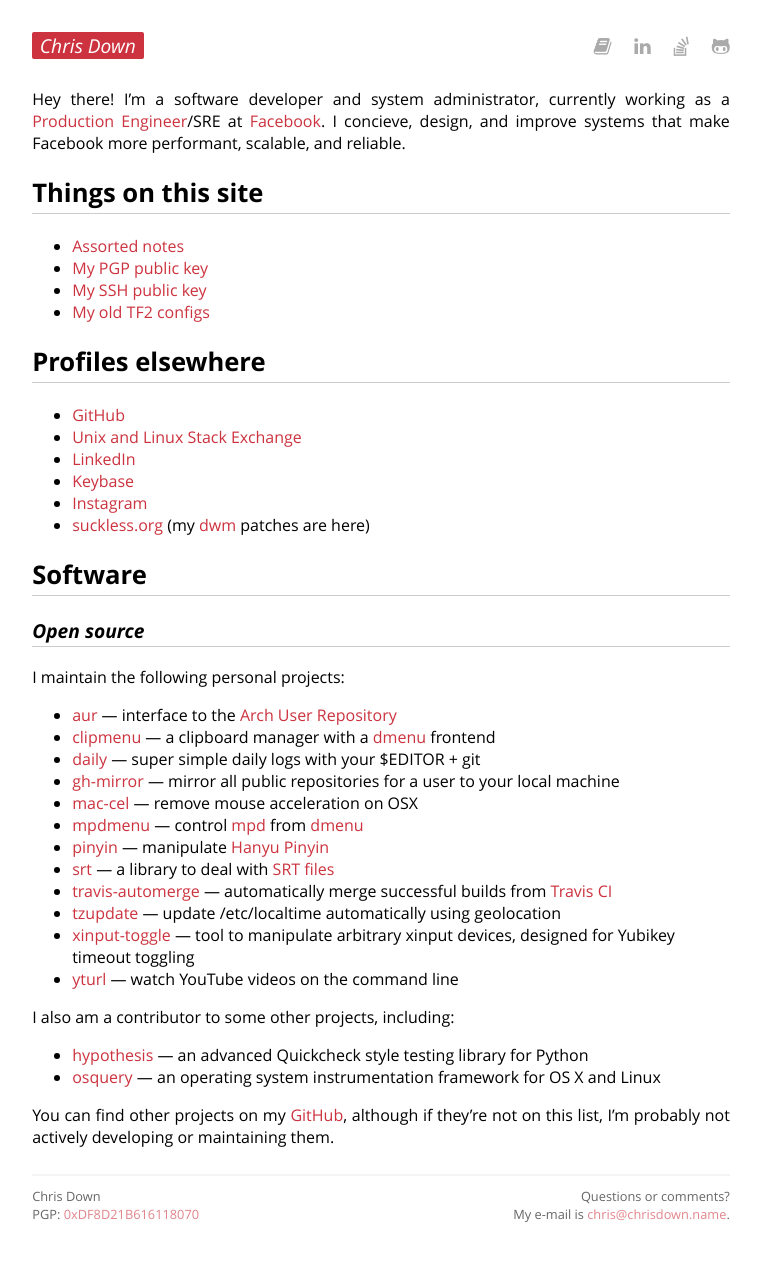
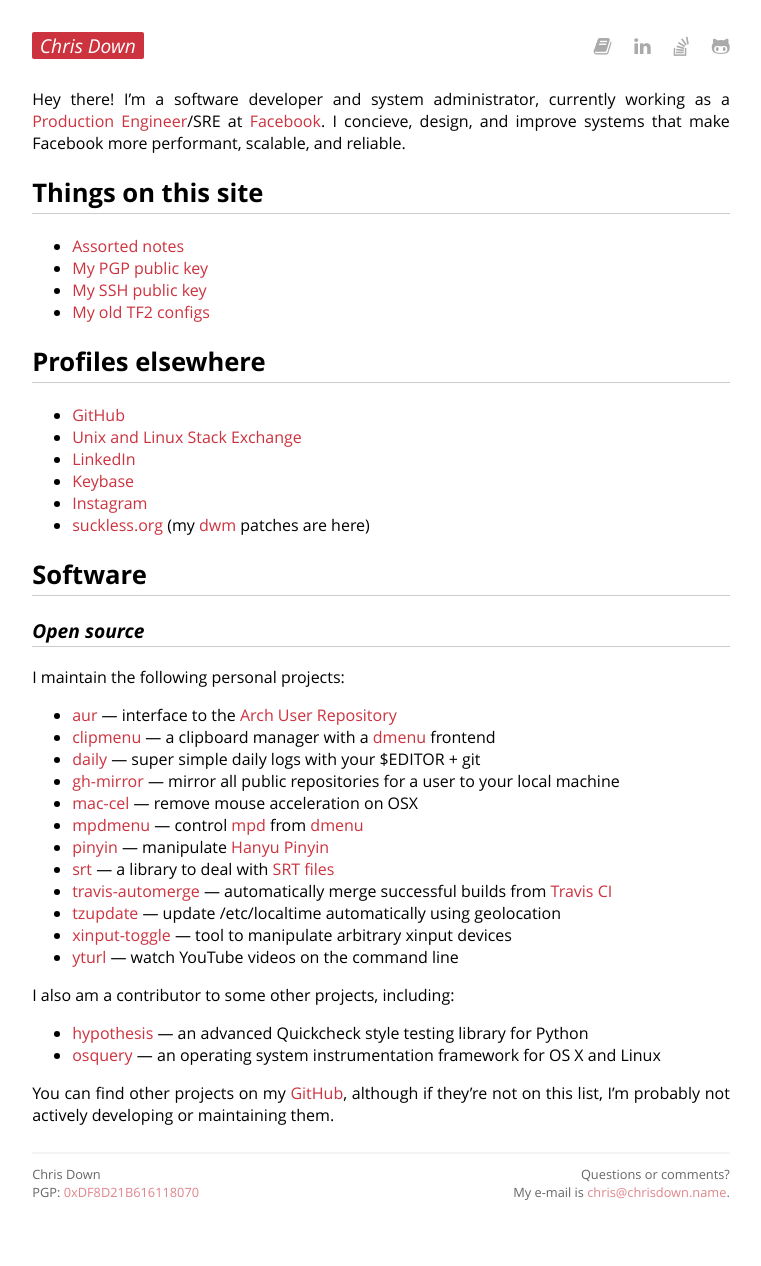
Before and after one commit to cdown/chrisdown.name, a Jekyll site: the page built from index.md, in a window 1280 px wide. Shown: the whole page, without its empty margins (259-1020 px from the left). Built offline with Jekyll 4.4.1, drawn with Linux system fonts in a browser that asks for light colours; after the commit the page ends 1244 px from its top, so only the background shows below that.

Commit message:
Make xinput-toggle more terse

```diff
--- a/index.md
+++ b/index.md
@@ -55,7 +55,7 @@ I maintain the following personal projects:
 - [tzupdate](https://github.com/cdown/tzupdate) — update /etc/localtime
   automatically using geolocation
 - [xinput-toggle](https://github.com/cdown/xinput-toggle) — tool to manipulate
-  arbitrary xinput devices, designed for Yubikey timeout toggling
+  arbitrary xinput devices
 - [yturl](https://github.com/cdown/yturl) — watch YouTube videos on the command
   line
 
```
